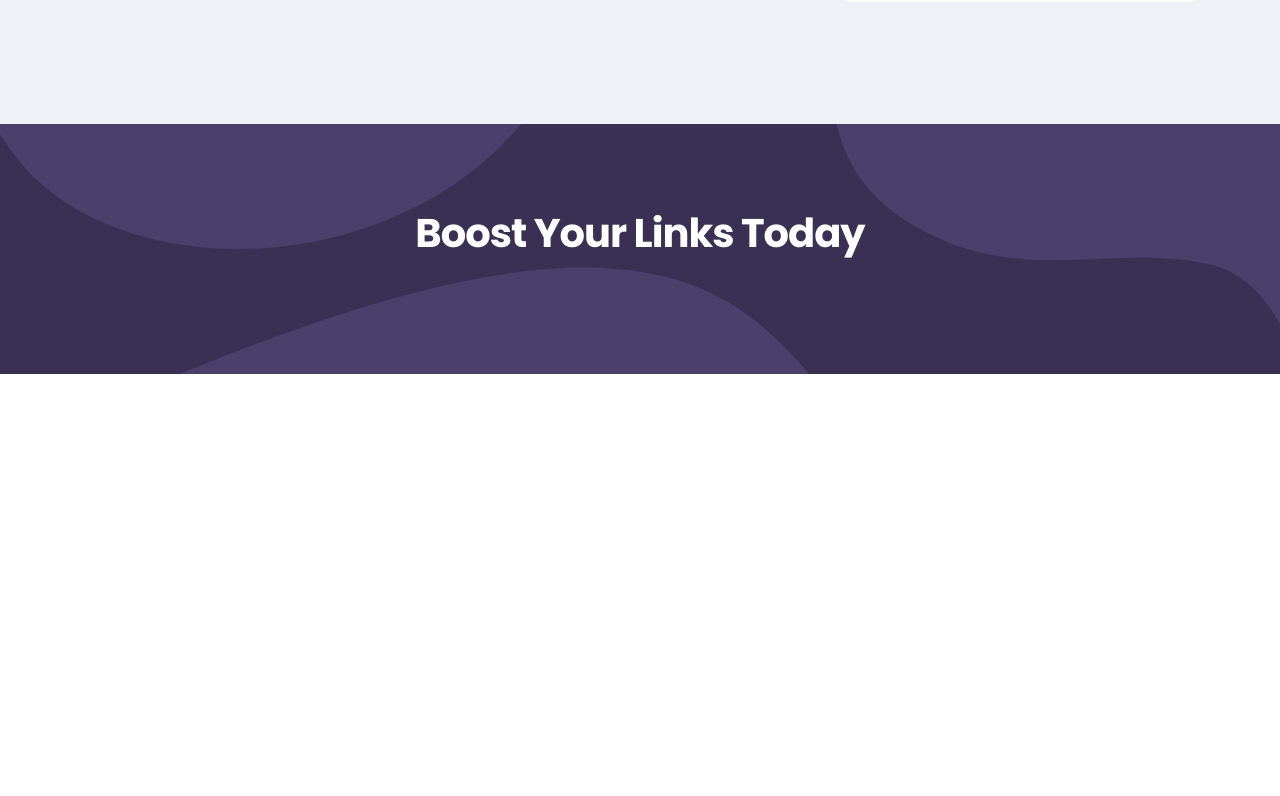
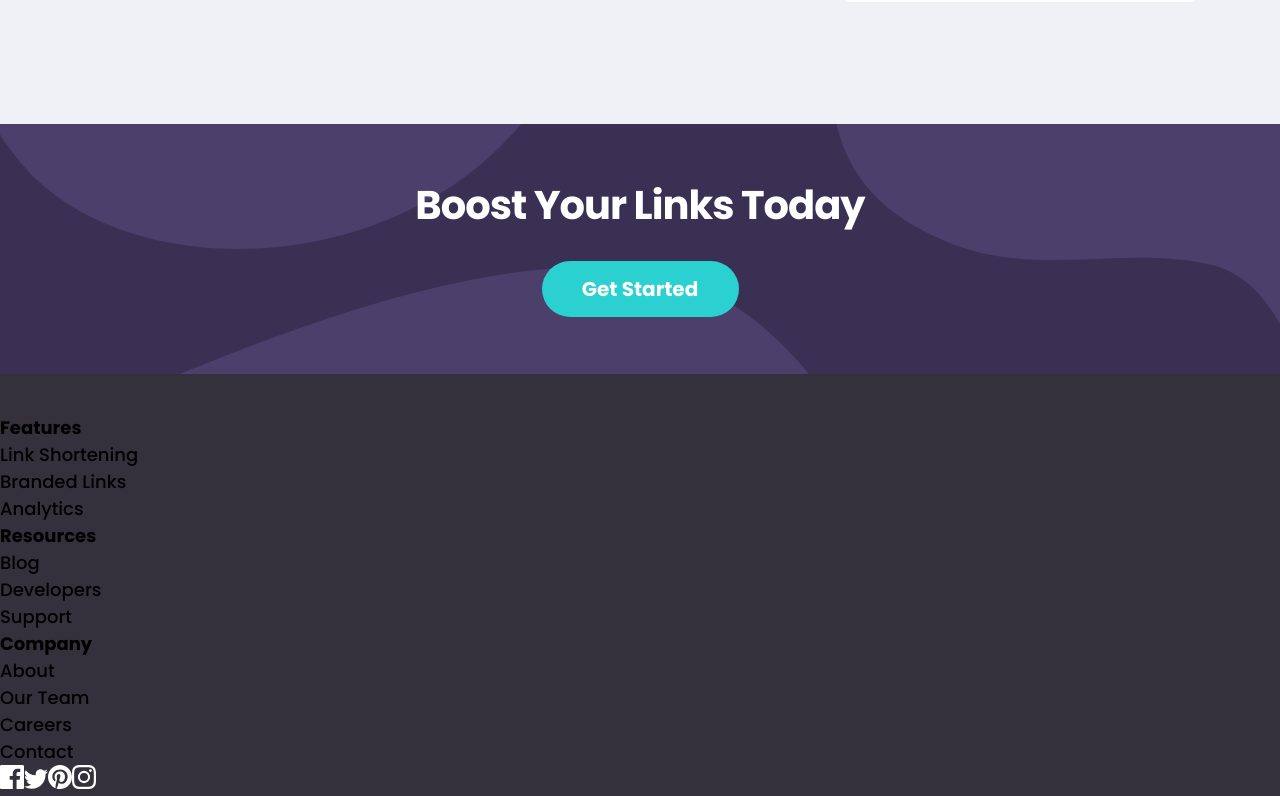
Before and after one commit to KiddAlexx/url-shortening-api-FM, a React (Vite) app: page / in a window 1280 px wide. Shown: the part 1577-2373 px from the top of the page. Before the commit the page ends 1951 px from the top, so only its background shows below. Built offline with nearby package versions, Linux system fonts and the light colour scheme; the HTML template or start-up script is replaced by a standard one.

Commit message:
create footer component with html markup + restore get started button in call to action component - had been deleted in error

```diff
--- a/src/App.css
+++ b/src/App.css
@@ -387,3 +387,9 @@ a:hover {
   color: #ffffff;
   margin-bottom: 3.2rem;
 }
+
+/********************Footer-Component*******************/
+
+.footer-container {
+  background-color: var(--violet-vdark);
+}
--- a/src/App.jsx
+++ b/src/App.jsx
@@ -4,6 +4,7 @@ import Hero from './components/Hero';
 import UrlForm from './components/UrlForm';
 import Features from './components/Features';
 import CallToAction from './components/CallToAction';
+import Footer from './components/Footer';
 
 function App() {
   return (
@@ -13,6 +14,7 @@ function App() {
       <UrlForm />
       <Features />
       <CallToAction />
+      <Footer />
     </div>
   );
 }
--- a/src/components/CallToAction.jsx
+++ b/src/components/CallToAction.jsx
@@ -2,6 +2,7 @@ function CallToAction() {
   return (
     <section className="section-call-to-action">
       <h2 className="heading-call-to-action">Boost Your Links Today</h2>
+      <button className="btn-main">Get Started</button>
     </section>
   );
 }
--- /dev/null
+++ b/src/components/Footer.jsx
@@ -0,0 +1,92 @@
+import shortlyLogo from '../assets/imgs/logo.svg';
+import facebookIcon from '../assets/imgs/icon-facebook.svg';
+import twitterIcon from '../assets/imgs/icon-twitter.svg';
+import pinterestIcon from '../assets/imgs/icon-pinterest.svg';
+import instagramIcon from '../assets/imgs/icon-instagram.svg';
+
+function Footer() {
+  return (
+    <footer className="footer-container">
+      <img
+        src={shortlyLogo}
+        alt="Simple logo of company name - Shortly"
+        className="logo"
+      />
+      <nav className="footer-nav">
+        <div className="footer-nav-container">
+          <h4 className="footer-nav-heading">Features</h4>
+          <ul className="footer-nav-items">
+            <li>
+              <a href="#">Link Shortening</a>
+            </li>
+            <li>
+              <a href="#">Branded Links</a>
+            </li>
+            <li>
+              <a href="#">Analytics</a>
+            </li>
+          </ul>
+        </div>
+        <div className="footer-nav-container">
+          <h4 className="footer-nav-heading">Resources</h4>
+          <ul className="footer-nav-items">
+            <li>
+              <a href="#">Blog</a>
+            </li>
+            <li>
+              <a href="#">Developers</a>
+            </li>
+            <li>
+              <a href="#">Support</a>
+            </li>
+          </ul>
+        </div>
+        <div className="footer-nav-container">
+          <h4 className="footer-nav-heading">Company</h4>
+          <ul className="footer-nav-items">
+            <li>
+              <a href="#">About</a>
+            </li>
+            <li>
+              <a href="#">Our Team</a>
+            </li>
+            <li>
+              <a href="#">Careers</a>
+            </li>
+            <li>
+              <a href="#">Contact</a>
+            </li>
+          </ul>
+        </div>
+      </nav>
+      <div className="socials-container">
+        <a href="#">
+          <img
+            src={facebookIcon}
+            alt="small white icon for social media platform facebook"
+          />
+        </a>
+        <a href="#">
+          <img
+            src={twitterIcon}
+            alt="small white icon for social media platform twitter"
+          />
+        </a>
+        <a href="#">
+          <img
+            src={pinterestIcon}
+            alt="small white icon for social media platform pinterest"
+          />
+        </a>
+        <a href="#">
+          <img
+            src={instagramIcon}
+            alt="small white icon for social media platform instagram"
+          />
+        </a>
+      </div>
+    </footer>
+  );
+}
+
+export default Footer;
```
